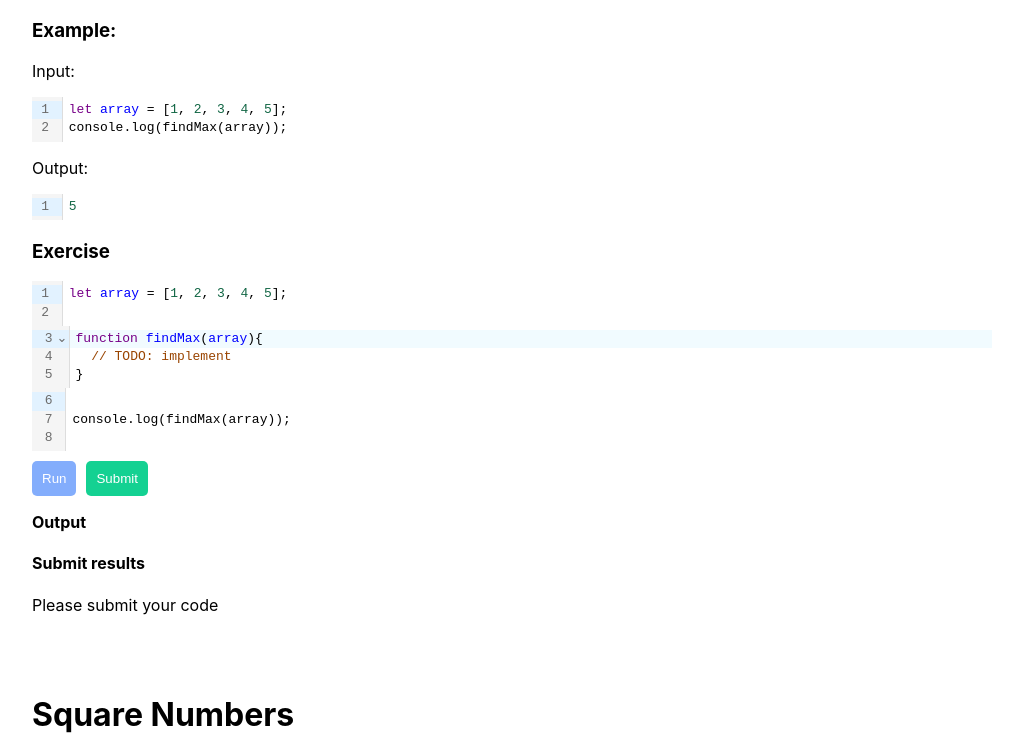
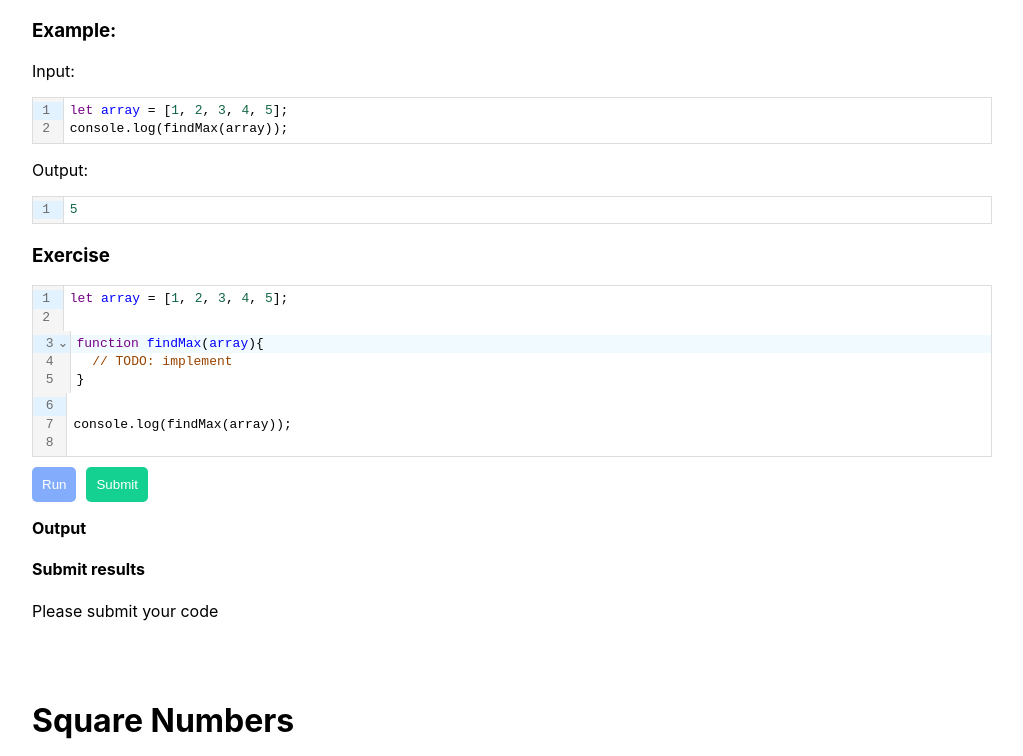
Before and after one commit to mantoone/js_exercises, a React (Create React App) app: page / in a window 1280 px wide. Shown: the part 725-1481 px from the top of the page, without its empty margins (128-1151 px from the left). Built offline with nearby package versions, Linux system fonts and the light colour scheme.

Commit message:
Make editors more visible

```diff
--- a/src/App.css
+++ b/src/App.css
@@ -96,3 +96,28 @@ ul.indent li ul.indent li a:hover {
 .outline ul {
   margin-left: 30px;
 }
+
+.jsview {
+  border: 1px solid #ddd;
+}
+
+.editor .jsview {
+  border: 0;
+}
+
+.editor > .code {
+  border-top: 0;
+  border-bottom: 0;
+  border-left: 1px solid #ddd;
+  border-right: 1px solid #ddd;
+}
+
+.editor > .after {
+  border: 1px solid #ddd;
+  border-top: 0;
+}
+
+.editor > .before {
+  border: 1px solid #ddd;
+  border-bottom: 0;
+}
--- a/src/exercises/Exercise.js
+++ b/src/exercises/Exercise.js
@@ -85,19 +85,27 @@ const Exercise = (props) => {
       <div>{props.instructions}</div>
       <div style={{marginBottom: '20px'}}>{props.examples}</div>
       <h3><b>Exercise</b></h3>
+      <div className="editor">
+        <div className="before">
           <JSView value={props.beforeExercise} />
+        </div>
+        <div className="code">
           <CodeMirror
             ref={refs}
             value={value}
             extensions={[
               javascript({ jsx: true }),
               lineNumbers({
-          formatNumber: n => (n+beforeLines)
+                formatNumber: n => (n + beforeLines)
               })
             ]}
             onChange={onChange}
           />
+        </div>
+        <div className="after">
           <JSView value={props.afterExercise} startNumber={codeLines + beforeLines} />
+        </div>
+      </div>
       <div style={{marginTop: '10px'}}>
         <button style={{marginRight: '10px'}} onClick={onRun}>Run</button>
         <button className='submit' onClick={onSubmit}>Submit</button>
--- a/src/exercises/JSView.js
+++ b/src/exercises/JSView.js
@@ -3,7 +3,7 @@ import CodeMirror from '@uiw/react-codemirror';
 import { lineNumbers } from '@codemirror/view';
 import { javascript } from '@codemirror/lang-javascript';
 
-const JSView = (props) => <CodeMirror
+const JSView = (props) => <div className="jsview"><CodeMirror
     value={props.value}
     extensions={[
         javascript({ jsx: true }),
@@ -15,6 +15,6 @@ const JSView = (props) => <CodeMirror
     basicSetup={{
         highlightActiveLine: false
     }}
-    />
+    /></div>
 
 export default JSView;
```
Lines whose indentation alone changed are shown as unchanged.
